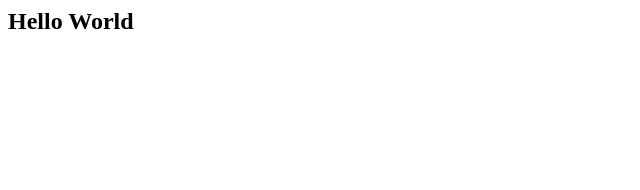
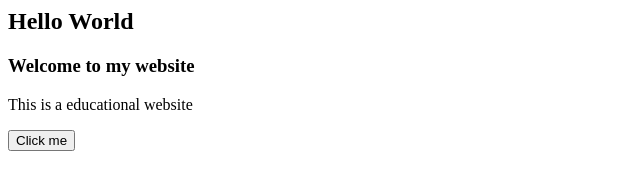
Before and after one commit to lohit56/app2, a plain HTML site: page index.html in a window 1280 px wide. Shown: the whole page, without its empty margins (0-640 px from the left). Drawn offline with Linux system fonts and the light colour scheme.

```diff
--- a/index.html
+++ b/index.html
@@ -1 +1,4 @@
 <h2>Hello World</h2>
+<h3>Welcome to my website</h3>
+<p>This is a educational website</p>
+<button>Click me</button>
--- a/index.js
+++ b/index.js
@@ -0,0 +1 @@
+const p = document.getElementsByTagName(p);
```
Also changed, not shown: style.css (added).
